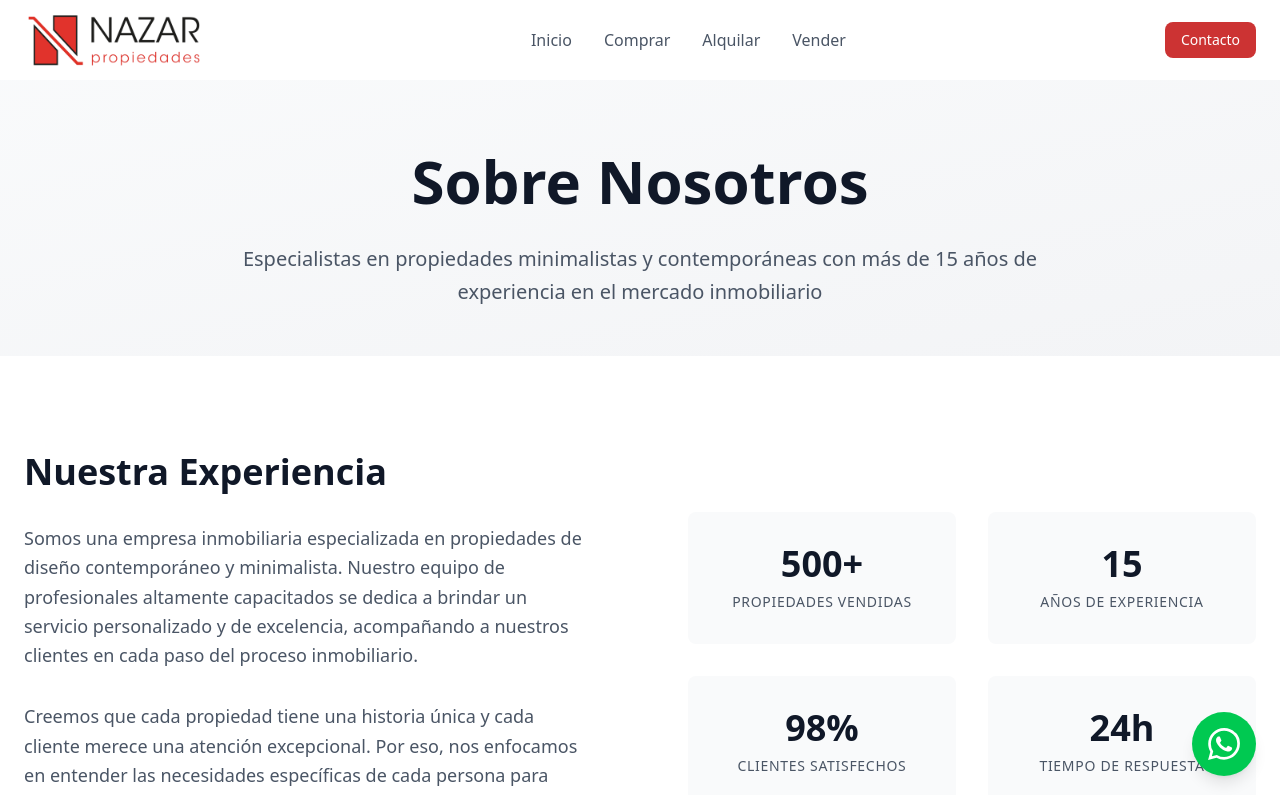
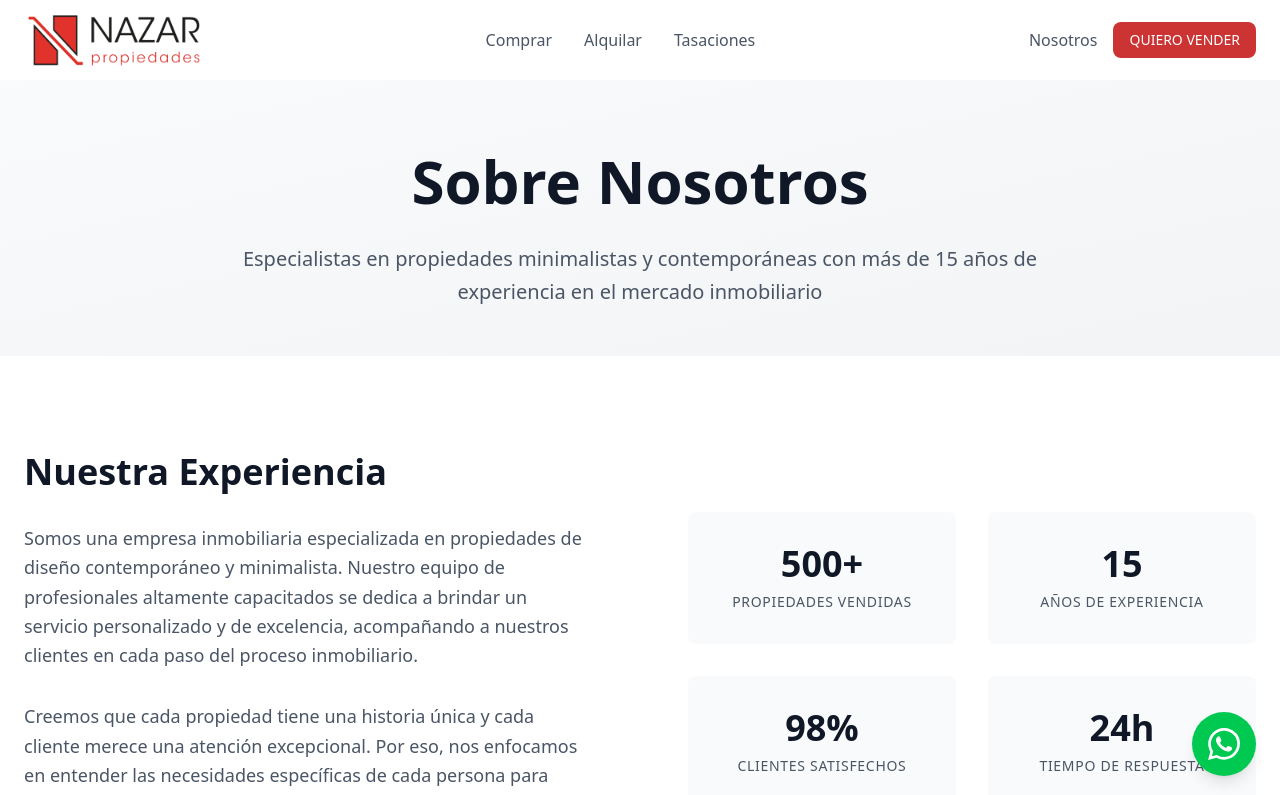
Before and after one commit to manudiiez/frontend-nazarpropiedades, a Next.js app: page /nosotros in a window 1280 px wide. Shown: the top 795 px of the page. Built offline with nearby package versions, Linux system fonts and the light colour scheme.

Commit message:
header and links fixed

```diff
--- a/src/app/nosotros/page.tsx
+++ b/src/app/nosotros/page.tsx
@@ -75,7 +75,7 @@ export default function Nosotros() {
       </section>
 
       {/* Services Section */}
-      <section className="py-24 bg-gray-50">
+      <section className="py-24 bg-gray-50" id="servicios-nosotros">
         <div className="max-w-7xl mx-auto px-6">
           <h2 className="text-4xl font-semibold text-gray-900 text-center mb-12">
             Nuestros Servicios
--- a/src/components/ContactFormNosotros.tsx
+++ b/src/components/ContactFormNosotros.tsx
@@ -1,15 +1,25 @@
 "use client";
 
-import { useState } from "react";
+import { useState, useEffect } from "react";
+import { useSearchParams } from "next/navigation";
 import CustomSelectInput from "@/components/ui/CustomSelectInput";
 import { propertyTypes } from "@/constants/propertyTypes";
 
 export default function ContactFormNosotros({ n8nUri }: { n8nUri?: string }) {
+  const searchParams = useSearchParams();
   const [serviceType, setServiceType] = useState("");
   const [propertyType, setPropertyType] = useState("");
   const [showSuccessMessage, setShowSuccessMessage] = useState(false);
   const [showErrorMessage, setShowErrorMessage] = useState(false);
   const [isLoading, setIsLoading] = useState(false);
+
+  // Detectar query params y preseleccionar el servicio
+  useEffect(() => {
+    const servicio = searchParams.get("servicio");
+    if (servicio === "tasacion") {
+      setServiceType("tasacion");
+    }
+  }, [searchParams]);
 
   const serviceOptions = [
     { value: "", label: "Selecciona un servicio" },
--- a/src/components/layout/Footer.tsx
+++ b/src/components/layout/Footer.tsx
@@ -32,7 +32,7 @@ const Footer = () => {
               </li>
               <li>
                 <Link
-                  href="/propiedades"
+                  href="/propiedades?condition=venta"
                   className="text-gray-400 hover:text-white transition-colors"
                 >
                   Comprar
@@ -40,7 +40,7 @@ const Footer = () => {
               </li>
               <li>
                 <Link
-                  href="#servicios"
+                  href="/propiedades?condition=alquiler"
                   className="text-gray-400 hover:text-white transition-colors"
                 >
                   Alquilar
@@ -48,7 +48,23 @@ const Footer = () => {
               </li>
               <li>
                 <Link
-                  href="#contacto"
+                  href="/nosotros"
+                  className="text-gray-400 hover:text-white transition-colors"
+                >
+                  Nosotros
+                </Link>
+              </li>
+              <li>
+                <Link
+                  href="/blog"
+                  className="text-gray-400 hover:text-white transition-colors"
+                >
+                  Blog
+                </Link>
+              </li>
+              <li>
+                <Link
+                  href="/nosotros#contacto"
                   className="text-gray-400 hover:text-white transition-colors"
                 >
                   Contacto
--- a/src/components/layout/Navbar.tsx
+++ b/src/components/layout/Navbar.tsx
@@ -7,9 +7,16 @@ import Image from "next/image";
 const Navbar = () => {
   const [isScrolled, setIsScrolled] = useState(false);
   const [isMobileMenuOpen, setIsMobileMenuOpen] = useState(false);
-  const [isInicioOpen, setIsInicioOpen] = useState(false);
 
   useEffect(() => {
+    // Verificar posición inicial al cargar/recargar la página
+    const checkInitialScroll = () => {
+      setIsScrolled(window.scrollY > 0);
+    };
+
+    // Ejecutar inmediatamente para capturar la posición al reload
+    checkInitialScroll();
+
     const handleScroll = () => {
       setIsScrolled(window.scrollY > 0);
     };
@@ -23,7 +30,7 @@ const Navbar = () => {
       {/* Overlay oscuro para mobile */}
       {isMobileMenuOpen && (
         <div
-          className="fixed inset-0 bg-black/50 z-30 md:hidden"
+          className="fixed inset-0 bg-black/50 z-30 lg:hidden"
           onClick={() => setIsMobileMenuOpen(false)}
         />
       )}
@@ -48,16 +55,8 @@ const Navbar = () => {
               />
             </Link>
 
-            {/* Desktop Menu */}
-            <nav className="hidden md:flex items-center space-x-8">
-              {/* Dropdown Inicio */}
-              <Link
-                href="/"
-                className="text-gray-600 hover:text-gray-900 transition-colors"
-              >
-                Inicio
-              </Link>
-
+            {/* Zona de Búsqueda (Centro) */}
+            <nav className="hidden lg:flex items-center space-x-8">
               <Link
                 href="/propiedades?condition=venta"
                 className="text-gray-600 hover:text-gray-900 transition-colors"
@@ -71,23 +70,50 @@ const Navbar = () => {
                 Alquilar
               </Link>
               <Link
-                href="/nosotros#contacto"
+                href="/nosotros?servicio=tasacion#contacto"
                 className="text-gray-600 hover:text-gray-900 transition-colors"
               >
-                Vender
+                Tasaciones
               </Link>
             </nav>
 
-            <Link href={'/nosotros'} className="hidden md:block bg-accent hover:bg-red-700 text-white px-4 py-2 text-sm font-medium rounded-lg transition-colors cursor-pointer">
-              Contacto
+            {/* Zona de Conversión & Confianza (Derecha) */}
+            <div className="hidden lg:flex items-center space-x-4">
+              <Link
+                href="/nosotros"
+                className="text-gray-600 hover:text-gray-900 transition-colors"
+              >
+                Nosotros
               </Link>
+              <Link
+                href="/nosotros#contacto"
+                className="bg-accent hover:bg-red-700 text-white px-4 py-2 text-sm font-medium rounded-lg transition-colors cursor-pointer"
+              >
+                QUIERO VENDER
+              </Link>
+            </div>
 
             {/* Mobile menu button */}
             <button
               onClick={() => setIsMobileMenuOpen(!isMobileMenuOpen)}
-              className="md:hidden text-gray-600"
+              className="lg:hidden text-gray-600"
               aria-label="Toggle menu"
             >
+              {isMobileMenuOpen ? (
+                <svg
+                  className="w-6 h-6"
+                  fill="none"
+                  stroke="currentColor"
+                  viewBox="0 0 24 24"
+                >
+                  <path
+                    strokeLinecap="round"
+                    strokeLinejoin="round"
+                    strokeWidth={2}
+                    d="M6 18L18 6M6 6l12 12"
+                  />
+                </svg>
+              ) : (
                 <svg
                   className="w-6 h-6"
                   fill="none"
@@ -101,27 +127,67 @@ const Navbar = () => {
                     d="M4 6h16M4 12h16M4 18h16"
                   />
                 </svg>
+              )}
             </button>
           </div>
         </div>
 
         {/* Mobile menu */}
         {isMobileMenuOpen && (
-          <div className="md:hidden bg-white border-t border-gray-border relative z-50 px-4 py-4 space-y-4">
-            <Link href="/" className="block text-gray-600 hover:bg-gray-100 px-2 py-1" onClick={() => setIsMobileMenuOpen(false)}>
-              Inicio
-            </Link>
-            <Link href="/propiedades?condition=venta" className="block text-gray-600 hover:bg-gray-100 px-2 py-1" onClick={() => setIsMobileMenuOpen(false)}>
+          <div className="lg:hidden bg-white border-t border-gray-border relative z-50 px-6 py-6">
+            {/* Sección: Buscar Propiedad */}
+            <div className="mb-6">
+              <h3 className="text-xs font-semibold text-gray-400 uppercase tracking-wider mb-3">
+                Buscar Propiedad
+              </h3>
+              <div className="space-y-1">
+                <Link
+                  href="/propiedades?condition=venta"
+                  className="block text-gray-600 hover:bg-gray-100 px-3 py-2 rounded-md transition-colors"
+                  onClick={() => setIsMobileMenuOpen(false)}
+                >
                   Comprar
                 </Link>
-            <Link href="/propiedades?condition=alquiler" className="block text-gray-600 hover:bg-gray-100 px-2 py-1" onClick={() => setIsMobileMenuOpen(false)}>
+                <Link
+                  href="/propiedades?condition=alquiler"
+                  className="block text-gray-600 hover:bg-gray-100 px-3 py-2 rounded-md transition-colors"
+                  onClick={() => setIsMobileMenuOpen(false)}
+                >
                   Alquilar
                 </Link>
-            <Link href="/nosotros#contacto" className="block text-gray-600 hover:bg-gray-100 px-2 py-1" onClick={() => setIsMobileMenuOpen(false)}>
-              Vender
+              </div>
+            </div>
+
+            {/* Sección: Información */}
+            <div className="mb-6">
+              <h3 className="text-xs font-semibold text-gray-400 uppercase tracking-wider mb-3">
+                Información
+              </h3>
+              <div className="space-y-1">
+                <Link
+                  href="/nosotros"
+                  className="block text-gray-600 hover:bg-gray-100 px-3 py-2 rounded-md transition-colors"
+                  onClick={() => setIsMobileMenuOpen(false)}
+                >
+                  Nosotros
                 </Link>
-            <Link href={'/nosotros'} className="w-full bg-accent text-white px-4 py-2 text-sm font-medium rounded-lg mt-4 cursor-pointer hover:bg-accent-hover cursor-pointer" onClick={() => setIsMobileMenuOpen(false)}>
-              Contacto
+                <Link
+                  href="/nosotros?servicio=tasacion#contacto"
+                  className="block text-gray-600 hover:bg-gray-100 px-3 py-2 rounded-md transition-colors"
+                  onClick={() => setIsMobileMenuOpen(false)}
+                >
+                  Tasaciones
+                </Link>
+              </div>
+            </div>
+
+            {/* CTA Button */}
+            <Link
+              href="/nosotros#contacto"
+              className="block w-full bg-accent text-white px-4 py-3 text-sm font-medium rounded-lg transition-colors hover:bg-red-700 text-center"
+              onClick={() => setIsMobileMenuOpen(false)}
+            >
+              QUIERO VENDER O PONER EN ALQUILER
             </Link>
           </div>
         )}
--- a/src/components/sections/CTASection.tsx
+++ b/src/components/sections/CTASection.tsx
@@ -12,7 +12,7 @@ const CTASection = () => {
           propiedad perfecta que se ajuste a tus necesidades y presupuesto.
         </p>
         <Link
-          href="#contacto"
+          href="/nosotros#contacto"
           className="inline-block bg-accent hover:bg-accent/90 text-white px-8 py-4 rounded-lg text-lg font-semibold transition-colors"
         >
           Contáctanos
```
Lines whose indentation alone changed are shown as unchanged.
